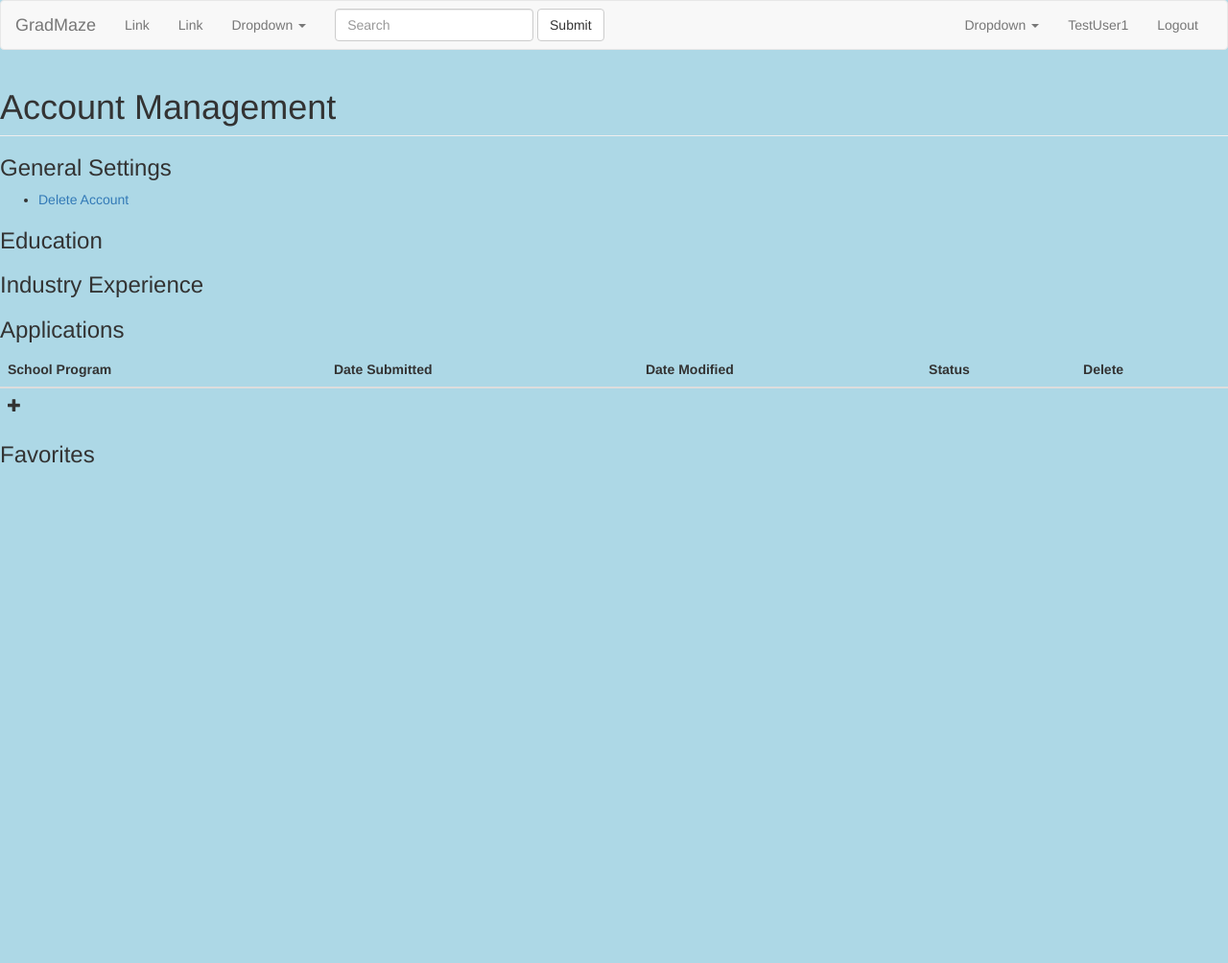
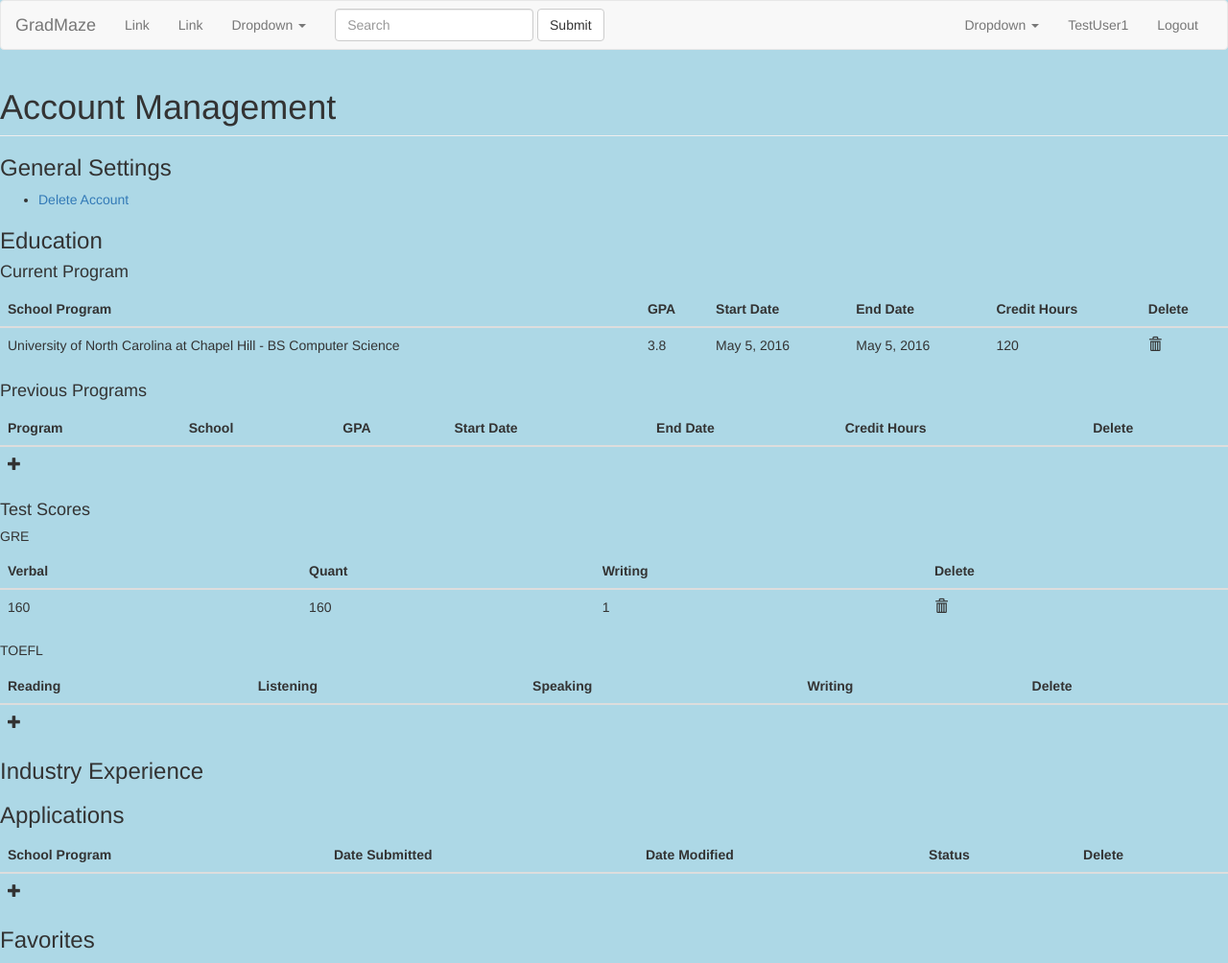
Before and after one commit to pawanaraballi/GradMaze, a Django app: page /GradMaze/accounts/manage/ in a window 1280 px wide. Shown: the whole page at 96% size. Before the commit the page ends 483 px from the top, so only its background shows below. Run offline with Django 3.2, Linux system fonts and the light colour scheme; a user stored in the database is signed in; data comes from the database, SQL or seed files in the repository; both versions use the stored data as it was after the commit; data that the repository does not hold is empty; some libraries are stand-ins or nearby versions.

Commit message:
Added Models For Scores 	GRE 	TOEFL Updated Student Model 	GPA 	Cred Hours 	Current Program Updated Account Management Template

```diff
--- a/main/models.py
+++ b/main/models.py
@@ -38,8 +38,15 @@ class SchoolProgram(models.Model):
         return str(self.school) + " - " + str(self.program)
 
 
+import datetime
+
 class Student(models.Model):
     user = models.ForeignKey(User)
+    current_program = models.ForeignKey(SchoolProgram, null=True)
+    gpa = models.FloatField(default=4.0)
+    credit_hours = models.IntegerField(default=120)
+    start_date = models.DateField(default="2016-05-05")
+    end_date = models.DateField(default="2016-05-05")
 
     def __str__(self):
         return str(self.user.email)
@@ -61,3 +68,19 @@ class Application(models.Model):
 
     )
     status = models.CharField(max_length=50, choices=STATUSCHOICES)
+
+
+from django.core.validators import MaxValueValidator, MinValueValidator
+
+class GREScore(models.Model):
+    student = models.ForeignKey(Student)
+    verb = models.IntegerField(validators=[MinValueValidator(130), MaxValueValidator(170)])
+    quant = models.IntegerField(validators=[MinValueValidator(130), MaxValueValidator(170)])
+    write = models.IntegerField(validators=[MinValueValidator(0), MaxValueValidator(6)])
+
+class TOEFLScore(models.Model):
+    student = models.ForeignKey(Student)
+    reading = models.IntegerField(validators=[MinValueValidator(0), MaxValueValidator(30)])
+    listening = models.IntegerField(validators=[MinValueValidator(0), MaxValueValidator(30)])
+    speaking = models.IntegerField(validators=[MinValueValidator(0), MaxValueValidator(30)])
+    writing = models.IntegerField(validators=[MinValueValidator(0), MaxValueValidator(30)])
--- a/main/views.py
+++ b/main/views.py
@@ -10,7 +10,7 @@ from django.views.generic import View
 
 from django.contrib.auth.models import User
 
-from .models import Application, Student
+from .models import *
 
 from .forms import ApplicationForm
 
@@ -76,7 +76,14 @@ class AccountManageView(View):
 
         # Applications For Logged In User
         applications = Application.objects.filter(student__id=request.user.id)
-        return render(request, self.template_name, {'apps': applications,'apps_form': apps_form})
+
+        #GREScores
+        gre = GREScore.objects.filter(student__id=request.user.id)
+        #TOEFLScores
+        toefl = TOEFLScore.objects.filter(student__id=request.user.id)
+        #Current Program
+        student = Student.objects.get(id=request.user.id)
+        return render(request, self.template_name, {'apps': applications,'apps_form': apps_form,'gre':gre,'toelf':toefl,'student':student})
 
 
 
@@ -99,7 +106,10 @@ class AccountManageView(View):
 
         # Applications For Logged In User
         applications = Application.objects.filter(student__id=request.user.id)
-        return render(request, self.template_name, {'apps': applications,'apps_form': apps_form})
+        gre = GREScore.objects.filter(student__id=request.user.id)
+        toefl = TOEFLScore.objects.filter(student__id=request.user.id)
+
+        return render(request, self.template_name, {'apps': applications,'apps_form': apps_form,'gre':gre,'toelf':toefl})
 
 
 
--- a/templates/account_manage.html
+++ b/templates/account_manage.html
@@ -12,14 +12,150 @@
 
 {% block content %}
     <h1 class="page-header">Account Management</h1>
+
+
+
+
     <h3>General Settings</h3>
     <ul>
         <li><a href="#" id="opener">Delete Account</a></li>
     </ul>
+
+
+
     <h3>Education</h3>
+    <h4>Current Program</h4>
+    <table class="table" id="app-table">
+        <thead>
+            <th>School Program</th>
+            <th>GPA</th>
+            <th>Start Date</th>
+            <th>End Date</th>
+            <th>Credit Hours</th>
+            <th>Delete</th>
+        </thead>
+        <tbody>
+            <tr>
+                <td>{{ student.current_program}}</td>
+                <td>{{ student.gpa}}</td>
+                <td>{{ student.start_date}}</td>
+                <td>{{ student.end_date}}</td>
+                <td>{{ student.credit_hours}}</td>
+                <td><span class="glyphicon glyphicon-trash remove-gre"></span></td>
+            </tr>
+            {% if not student.current_program %}
+                 <tr>
+                    <td><span class="glyphicon glyphicon-plus" id="add-app"></span></td>
+                    <td></td>
+                    <td></td>
+                    <td></td>
+                    <td></td>
+                </tr>
+            {% endif %}
+        </tbody>
+    </table>
+
+
+
+
+
+    <h4>Previous Programs</h4>
+    <table class="table" id="app-table">
+        <thead>
+            <th>Program</th>
+            <th>School</th>
+            <th>GPA</th>
+            <th>Start Date</th>
+            <th>End Date</th>
+            <th>Credit Hours</th>
+            <th>Delete</th>
+        </thead>
+        <tbody>
+             <tr>
+                <td><span class="glyphicon glyphicon-plus" id="add-app"></span></td>
+                <td></td>
+                <td></td>
+                <td></td>
+                <td></td>
+            </tr>
+        </tbody>
+    </table>
+
+    <h4>Test Scores</h4>
+
+    <h5>GRE</h5>
+    <table class="table" id="app-table">
+        <thead>
+            <th>Verbal</th>
+            <th>Quant</th>
+            <th>Writing</th>
+            <th>Delete</th>
+        </thead>
+        <tbody>
+            <tr>
+                <td>{{ gre.0.verb }}</td>
+                <td>{{ gre.0.quant }}</td>
+                <td>{{ gre.0.write }}</td>
+                <td><span class="glyphicon glyphicon-trash remove-gre"></span></td>
+            </tr>
+            {% if not gre %}
+                <tr>
+                    <td><span class="glyphicon glyphicon-plus" id="add-gre"></span></td>
+                    <td></td>
+                    <td></td>
+                    <td></td>
+                </tr>
+            {% endif %}
+        </tbody>
+    </table>
+
+
+
+    <h5>TOEFL</h5>
+    <table class="table" id="app-table">
+        <thead>
+            <th>Reading</th>
+            <th>Listening</th>
+            <th>Speaking</th>
+            <th>Writing</th>
+            <th>Delete</th>
+        </thead>
+        <tbody>
+            {% if toefl %}
+                <tr>
+                    <td>{{ toefl.0.reading }}</td>
+                    <td>{{ toefl.0.listening }}</td>
+                    <td>{{ toefl.0.speaking }}</td>
+                    <td>{{ toefl.0.writing }}</td>
+                    <td><span class="glyphicon glyphicon-trash remove-gre"></span></td>
+                </tr>
+            {% endif %}
+
+
+            {% if not toefl %}
+                <tr>
+                    <td><span class="glyphicon glyphicon-plus" id="add-gre"></span></td>
+                    <td></td>
+                    <td></td>
+                    <td></td>
+                    <td></td>
+                </tr>
+            {% endif %}
+        </tbody>
+    </table>
+
+
+
     <h3>Industry Experience</h3>
+
+
+
+
+
+
+
+
     <h3>Applications</h3>
-
     <table class="table" id="app-table">
         <thead>
             <th>School Program</th>
@@ -100,4 +236,4 @@
     <script type="text/javascript"> window.CSRF_TOKEN = "{{ csrf_token }}"; </script>
     <script src="{% static 'js/jquery-ui.min.js' %}" ></script>
     <script src="{% static 'js/manage.js' %}" ></script>
-{% endblock %}
+{% endblock %}}
```
Also changed, not shown: fixtures/programs.json (+16 -0 lines), fixtures/schoolprograms.json (+16 -0 lines), fixtures/scores.json (added, +13 -0 lines), fixtures/students.json (+30 -5 lines), db.sqlite3, main/migrations/0004_auto_20160613_1639.py (added), main/migrations/0005_auto_20160613_1640.py (added), main/migrations/0006_auto_20160613_1640.py (added).
